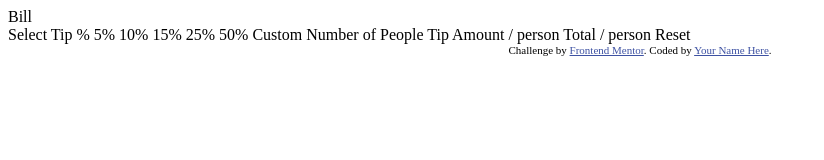
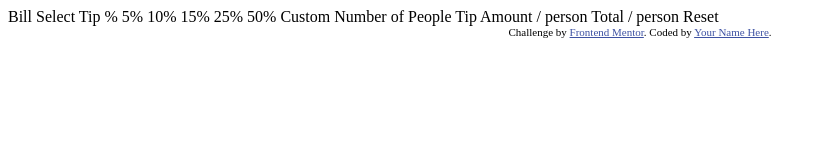
Before and after one commit to wojak2205/tip_calculator, a plain HTML site: page index.html in a window 1280 px wide. Shown: the whole page, without its empty margins (0-824 px from the left). Drawn offline with Linux system fonts and the light colour scheme.

Commit message:
Try git commit | add HTML section

```diff
--- a/SCSS/style.scss
+++ b/SCSS/style.scss
@@ -1,3 +1,4 @@
-.Bill {
-    background-color: #ffffff;
+.bill {
+    display: flex;
+    margin: 0 auto;
 }
--- a/index.html
+++ b/index.html
@@ -17,7 +17,7 @@
 </head>
 <body>
 
-  <section class="Bill">Bill</section>
+  <section class="bill">Bill
 
   Select Tip %
   5%
@@ -36,7 +36,7 @@
   / person
 
   Reset
-
+</section>
   <div class="attribution">
     Challenge by <a href="https://www.frontendmentor.io?ref=challenge" target="_blank">Frontend Mentor</a>.
     Coded by <a href="#">Your Name Here</a>.
```
Also changed, not shown: SCSS/style.css, 1 other file.
